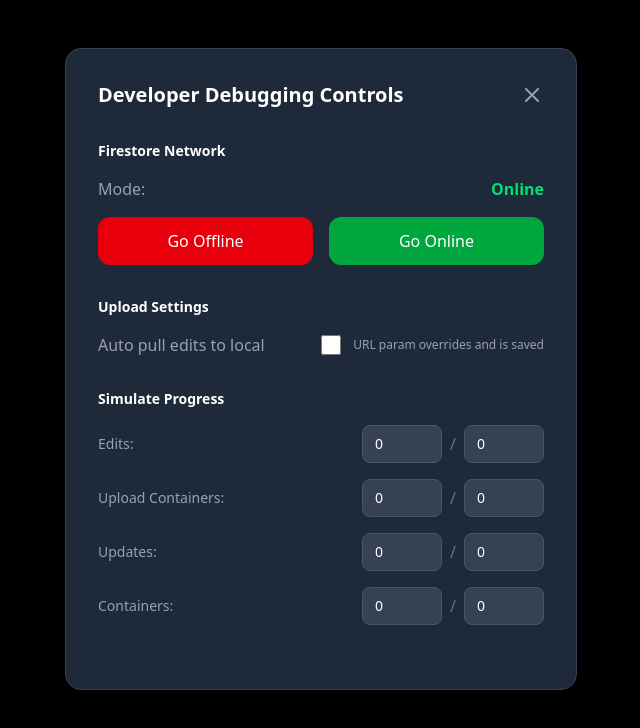
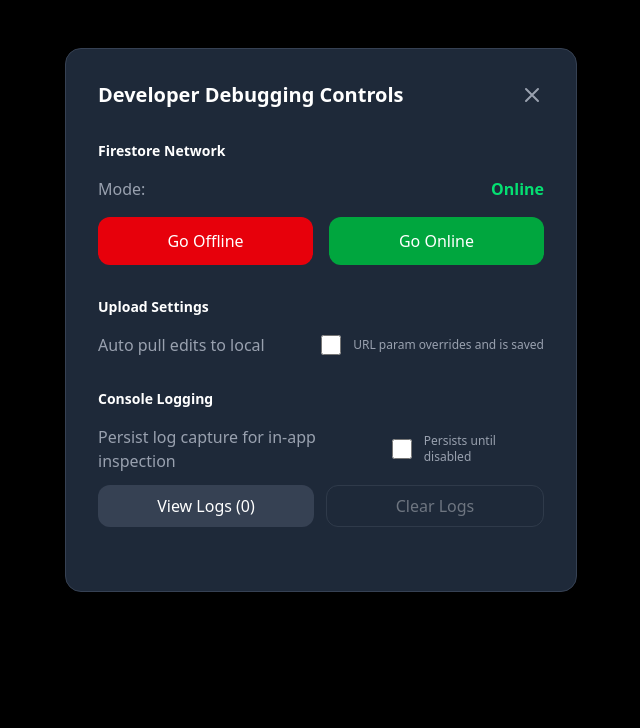
Before and after one commit to Delfs-Engineering-WebSync/websync-fm-client, a Vue app: page / in a window 1280 px wide. Both pictures are taken after a click on the button "Debug Controls". Shown: the top 728 px of the page, without its empty margins (319-959 px from the left). Built offline with nearby package versions, Linux system fonts and the light colour scheme.

Commit message:
feat: add in-app log viewer

```diff
--- a/package.json
+++ b/package.json
@@ -1,6 +1,6 @@
 {
   "name": "websync",
-  "version": "0.1.4",
+  "version": "0.1.6",
   "private": true,
   "type": "module",
   "scripts": {
--- a/src/App.vue
+++ b/src/App.vue
@@ -3,12 +3,14 @@ import { useAppConfigStore } from './stores/appConfig'
 import { initializeFirebaseServices, goFirestoreOffline, goFirestoreOnline } from './firebaseInit'
 import { fmBridgit } from './fileMakerBridge'
 import './utils/betterFormsUtils' // Initialize BF utilities globally
+import { installDevLogger } from './utils/devLogger'
 import { onMounted, ref, computed, watch, onUnmounted } from 'vue'
 import packageJson from '../package.json'
 
 const appConfig = useAppConfigStore()
 const firebaseStatus = ref('Initializing...')
 const showDebugControls = ref(false)
+const showLogViewer = ref(false)
 const isOnline = ref(navigator.onLine)
 const isFirestoreOffline = ref(false)
 let fmStatusIntervalId = null
@@ -101,6 +103,43 @@ const systemStatus = computed(() => {
   return 'idle'
 })
 
+const handleDevLoggingToggle = (value) => {
+  appConfig.setDevLoggingEnabled(value)
+}
+
+const openLogViewer = () => {
+  showLogViewer.value = true
+}
+
+const closeLogViewer = () => {
+  showLogViewer.value = false
+}
+
+const clearDevLogs = () => {
+  appConfig.clearDevLogs()
+}
+
+const getLogBadgeClass = (level) => {
+  switch (level) {
+    case 'error':
+      return 'text-red-300 border border-red-500/40 bg-red-500/10'
+    case 'warn':
+      return 'text-yellow-300 border border-yellow-500/40 bg-yellow-500/10'
+    case 'info':
+      return 'text-blue-300 border border-blue-500/40 bg-blue-500/10'
+    default:
+      return 'text-gray-200 border border-gray-600 bg-gray-700/30'
+  }
+}
+
+const formatLogTimestamp = (isoString) => {
+  try {
+    return new Date(isoString).toLocaleTimeString([], { hour12: false })
+  } catch {
+    return isoString
+  }
+}
+
 // Auto-pull FM edits when enabled and pending exist (runs regardless of online/offline)
 const tryAutoPullEdits = async (why = 'watcher') => {
   try {
@@ -117,6 +156,8 @@ const tryAutoPullEdits = async (why = 'watcher') => {
 
 onMounted(async () => {
   try {
+    appConfig.initializeDevLoggingSettings()
+    installDevLogger()
     // Initialize BetterForms utilities (global BF object)
     console.log('BetterForms utilities initialized:', typeof window.BF !== 'undefined' ? 'BF available globally' : 'BF not found')
 
@@ -663,56 +704,93 @@ const runWebSyncNow = async () => {
           </div>
         </div>
 
-        <!-- Progress Simulation -->
+        <!-- Console Logging -->
         <div class="mb-8">
-          <h4 class="text-sm font-semibold text-white mb-4">Simulate Progress</h4>
-          <div class="space-y-4">
-            <div class="flex items-center justify-between">
-              <label class="text-gray-400 text-sm">Edits:</label>
-              <div class="flex items-center space-x-2">
-                <input v-model.number="appConfig.editsTotalCompleted" type="number"
-                  class="w-20 px-3 py-2 bg-gray-700 border border-gray-600 rounded-lg text-white text-sm" min="0" />
-                <span class="text-gray-500">/</span>
-                <input v-model.number="appConfig.editsTotal" type="number"
-                  class="w-20 px-3 py-2 bg-gray-700 border border-gray-600 rounded-lg text-white text-sm" min="0" />
-              </div>
-            </div>
-            <div class="flex items-center justify-between">
-              <label class="text-gray-400 text-sm">Upload Containers:</label>
-              <div class="flex items-center space-x-2">
-                <input v-model.number="appConfig.editsContainersComplete" type="number"
-                  class="w-20 px-3 py-2 bg-gray-700 border border-gray-600 rounded-lg text-white text-sm" min="0" />
-                <span class="text-gray-500">/</span>
-                <input v-model.number="appConfig.editsContainersTotal" type="number"
-                  class="w-20 px-3 py-2 bg-gray-700 border border-gray-600 rounded-lg text-white text-sm" min="0" />
-              </div>
-            </div>
-            <div class="flex items-center justify-between">
-              <label class="text-gray-400 text-sm">Updates:</label>
-              <div class="flex items-center space-x-2">
-                <input v-model.number="appConfig.updatesTotalCompleted" type="number"
-                  class="w-20 px-3 py-2 bg-gray-700 border border-gray-600 rounded-lg text-white text-sm" min="0" />
-                <span class="text-gray-500">/</span>
-                <input v-model.number="appConfig.updatesTotal" type="number"
-                  class="w-20 px-3 py-2 bg-gray-700 border border-gray-600 rounded-lg text-white text-sm" min="0" />
-              </div>
-            </div>
-            <div class="flex items-center justify-between">
-              <label class="text-gray-400 text-sm">Containers:</label>
-              <div class="flex items-center space-x-2">
-                <input v-model.number="appConfig.updateCompletedContainers" type="number"
-                  class="w-20 px-3 py-2 bg-gray-700 border border-gray-600 rounded-lg text-white text-sm" min="0" />
-                <span class="text-gray-500">/</span>
-                <input v-model.number="appConfig.updateTotalContainers" type="number"
-                  class="w-20 px-3 py-2 bg-gray-700 border border-gray-600 rounded-lg text-white text-sm" min="0" />
-              </div>
-            </div>
+          <h4 class="text-sm font-semibold text-white mb-4">Console Logging</h4>
+          <div class="flex items-center justify-between mb-3">
+            <span class="text-gray-400">Persist log capture for in-app inspection</span>
+            <label class="inline-flex items-center gap-3">
+              <input type="checkbox" :checked="appConfig.devLoggingEnabled"
+                @change="(e) => handleDevLoggingToggle(e.target.checked)"
+                class="w-5 h-5 rounded border-gray-600 bg-gray-700" />
+              <span class="text-xs text-gray-400">Persists until disabled</span>
+            </label>
           </div>
+          <div class="flex flex-wrap gap-3">
+            <button @click="openLogViewer"
+              class="flex-1 min-w-[140px] bg-gray-700 hover:bg-gray-600 text-white py-2 px-4 rounded-xl font-medium transition-colors">
+              View Logs ({{ appConfig.devLogs.length }})
+            </button>
+            <button @click="clearDevLogs"
+              class="flex-1 min-w-[140px] bg-gray-800 hover:bg-gray-700 text-gray-200 py-2 px-4 rounded-xl font-medium transition-colors border border-gray-600 disabled:opacity-40 disabled:cursor-not-allowed"
+              :disabled="!appConfig.devLogs.length">
+              Clear Logs
+            </button>
+          </div>
+          <p v-if="appConfig.devLogs.length" class="text-xs text-gray-500 mt-2">
+            Turning logging off clears captured entries automatically.
+          </p>
         </div>
 
       </div>
     </div>
 
+  </div>
+
+  <!-- LOG VIEWER OVERLAY -->
+  <div v-if="showLogViewer"
+    class="fixed inset-0 bg-black bg-opacity-60 z-50 flex items-start justify-center p-4 overflow-y-auto"
+    @click="closeLogViewer">
+    <div class="bg-gray-900 border border-gray-700 rounded-2xl p-6 w-full max-w-3xl my-8 shadow-2xl" @click.stop>
+      <div class="flex items-center justify-between mb-6">
+        <div>
+          <h3 class="text-xl font-bold text-white">Console Log Viewer</h3>
+          <p class="text-sm text-gray-400">
+            Logging is {{ appConfig.devLoggingEnabled ? 'enabled' : 'disabled' }} — entries clear when logging is
+            turned off.
+          </p>
+        </div>
+        <button @click="closeLogViewer" class="text-gray-400 hover:text-white">
+          <svg class="w-6 h-6" fill="none" stroke="currentColor" viewBox="0 0 24 24">
+            <path stroke-linecap="round" stroke-linejoin="round" stroke-width="2" d="M6 18L18 6M6 6l12 12"></path>
+          </svg>
+        </button>
+      </div>
+
+      <div class="flex items-center justify-between mb-4">
+        <span class="text-sm text-gray-400">{{ appConfig.devLogs.length }} entries captured this session</span>
+        <div class="flex gap-3">
+          <button @click="clearDevLogs"
+            class="px-4 py-2 rounded-xl border border-gray-600 text-gray-200 text-sm hover:bg-gray-700 disabled:opacity-40 disabled:cursor-not-allowed"
+            :disabled="!appConfig.devLogs.length">
+            Clear Logs
+          </button>
+          <button @click="handleDevLoggingToggle(!appConfig.devLoggingEnabled)"
+            class="px-4 py-2 rounded-xl text-sm font-medium"
+            :class="appConfig.devLoggingEnabled ? 'bg-red-600 hover:bg-red-700 text-white' : 'bg-green-600 hover:bg-green-700 text-white'">
+            {{ appConfig.devLoggingEnabled ? 'Disable Logging' : 'Enable Logging' }}
+          </button>
+        </div>
+      </div>
+
+      <div class="bg-gray-950 border border-gray-800 rounded-xl max-h-[60vh] overflow-y-auto divide-y divide-gray-900">
+        <template v-if="appConfig.devLogs.length">
+          <div v-for="log in appConfig.devLogs" :key="log.id" class="px-4 py-3 space-y-2">
+            <div class="flex items-center justify-between gap-3">
+              <span class="font-mono text-xs text-gray-500">{{ formatLogTimestamp(log.timestamp) }}</span>
+              <span
+                :class="['px-2 py-0.5 rounded-full text-xs font-semibold tracking-wide uppercase', getLogBadgeClass(log.level)]">
+                {{ log.level }}
+              </span>
+            </div>
+            <p class="text-sm text-gray-200 whitespace-pre-wrap break-words">{{ log.message }}</p>
+          </div>
+        </template>
+        <div v-else class="py-10 text-center text-gray-500">
+          No logs captured yet. Enable logging in the debug controls to start collecting entries.
+        </div>
+      </div>
+    </div>
   </div>
 </template>
 
--- a/src/stores/appConfig.js
+++ b/src/stores/appConfig.js
@@ -88,6 +88,9 @@ export const useAppConfigStore = defineStore('appConfig', {
       lastCompleted: 0,
       endedAt: null,
     },
+    devLoggingEnabled: false,
+    devLogs: [],
+    devLogsMaxEntries: 500,
   }),
   actions: {
     initializeConfigFromURLParams() {
@@ -211,6 +214,42 @@ export const useAppConfigStore = defineStore('appConfig', {
       this.sessionUpload.baselineCompleted = 0
       this.sessionUpload.startedAt = null
     },
+    initializeDevLoggingSettings() {
+      try {
+        const persisted = window.localStorage.getItem('ws-dev-logs-enabled')
+        this.devLoggingEnabled = persisted === '1'
+      } catch {
+        this.devLoggingEnabled = false
+      }
+    },
+    setDevLoggingEnabled(value) {
+      const enabled = !!value
+      this.devLoggingEnabled = enabled
+      try {
+        window.localStorage.setItem('ws-dev-logs-enabled', enabled ? '1' : '0')
+      } catch {
+        /* storage optional */
+      }
+      if (!enabled) {
+        this.clearDevLogs()
+      }
+    },
+    addDevLogEntry(entry = {}) {
+      const newEntry = {
+        id: entry.id || `${Date.now()}-${Math.random().toString(36).slice(2, 8)}`,
+        timestamp: entry.timestamp || new Date().toISOString(),
+        level: entry.level || 'log',
+        message: entry.message || '',
+      }
+      this.devLogs.push(newEntry)
+      if (this.devLogs.length > this.devLogsMaxEntries) {
+        const excess = this.devLogs.length - this.devLogsMaxEntries
+        this.devLogs.splice(0, excess)
+      }
+    },
+    clearDevLogs() {
+      this.devLogs = []
+    },
     // We will add more actions here as we translate other parts of your initFirestore script
   },
 })
--- /dev/null
+++ b/src/utils/devLogger.js
@@ -0,0 +1,56 @@
+import { useAppConfigStore } from '../stores/appConfig'
+
+let loggerInstalled = false
+const METHODS = ['log', 'info', 'warn', 'error']
+
+function formatArgs(args) {
+  try {
+    return args
+      .map((arg) => {
+        if (arg instanceof Error) {
+          return `${arg.name}: ${arg.message}`
+        }
+        if (typeof arg === 'object') {
+          try {
+            return JSON.stringify(arg)
+          } catch {
+            return Object.prototype.toString.call(arg)
+          }
+        }
+        if (typeof arg === 'undefined') return 'undefined'
+        return String(arg)
+      })
+      .join(' ')
+  } catch {
+    return '[unserializable log arguments]'
+  }
+}
+
+export function installDevLogger() {
+  if (loggerInstalled) return
+  const store = useAppConfigStore()
+  METHODS.forEach((method) => {
+    const original = console[method]
+    if (typeof original !== 'function') return
+    if (original.__wsDevLoggerPatched) return
+
+    const patched = function (...args) {
+      try {
+        if (store?.devLoggingEnabled) {
+          store.addDevLogEntry({
+            level: method,
+            message: formatArgs(args),
+          })
+        }
+      } catch {
+        // Swallow logging errors so we never break console output
+      }
+      return original.apply(this, args)
+    }
+
+    patched.__wsDevLoggerPatched = true
+    patched.__wsDevLoggerOriginal = original
+    console[method] = patched
+  })
+  loggerInstalled = true
+}
```
Also changed, not shown: src/firebaseInit.js (+21 -5 lines), src/utils/betterFormsUtils.js (+11 -33 lines), 2 other files (tests, documents, lock files or other folders).
